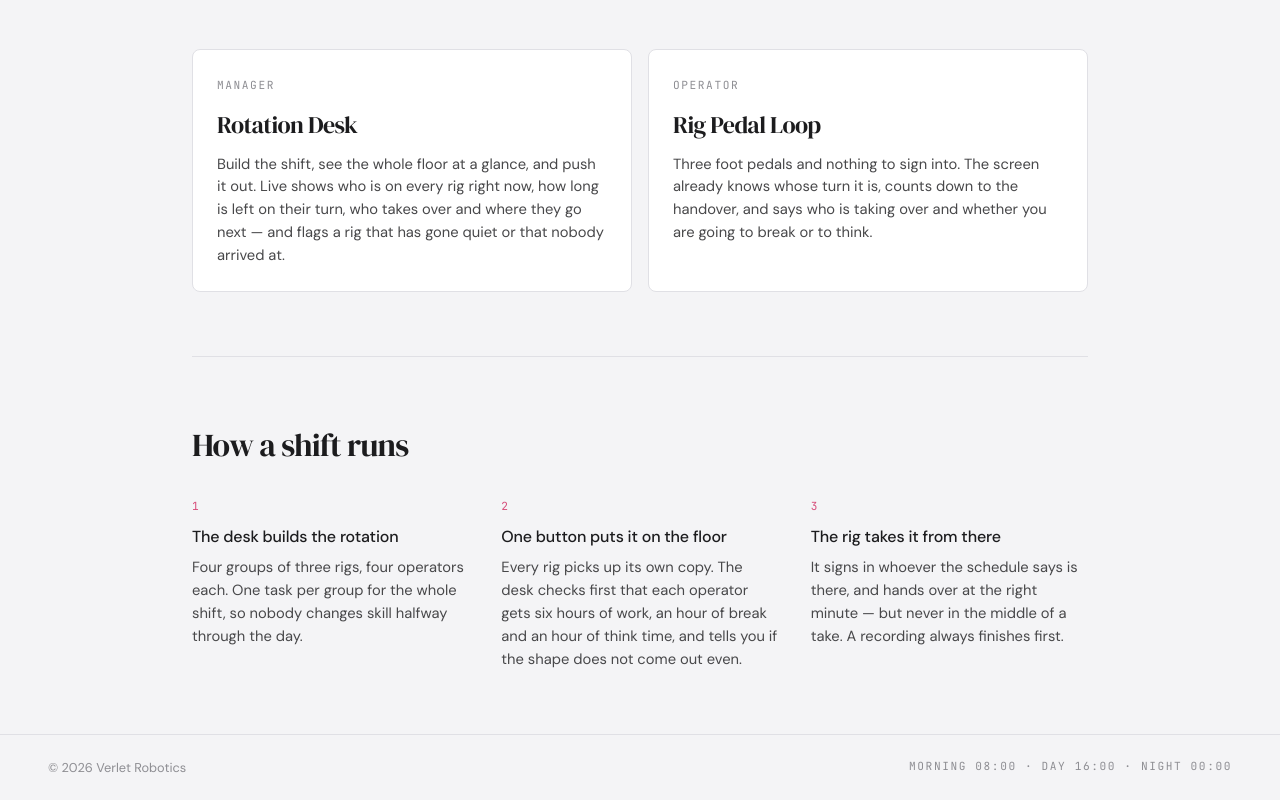
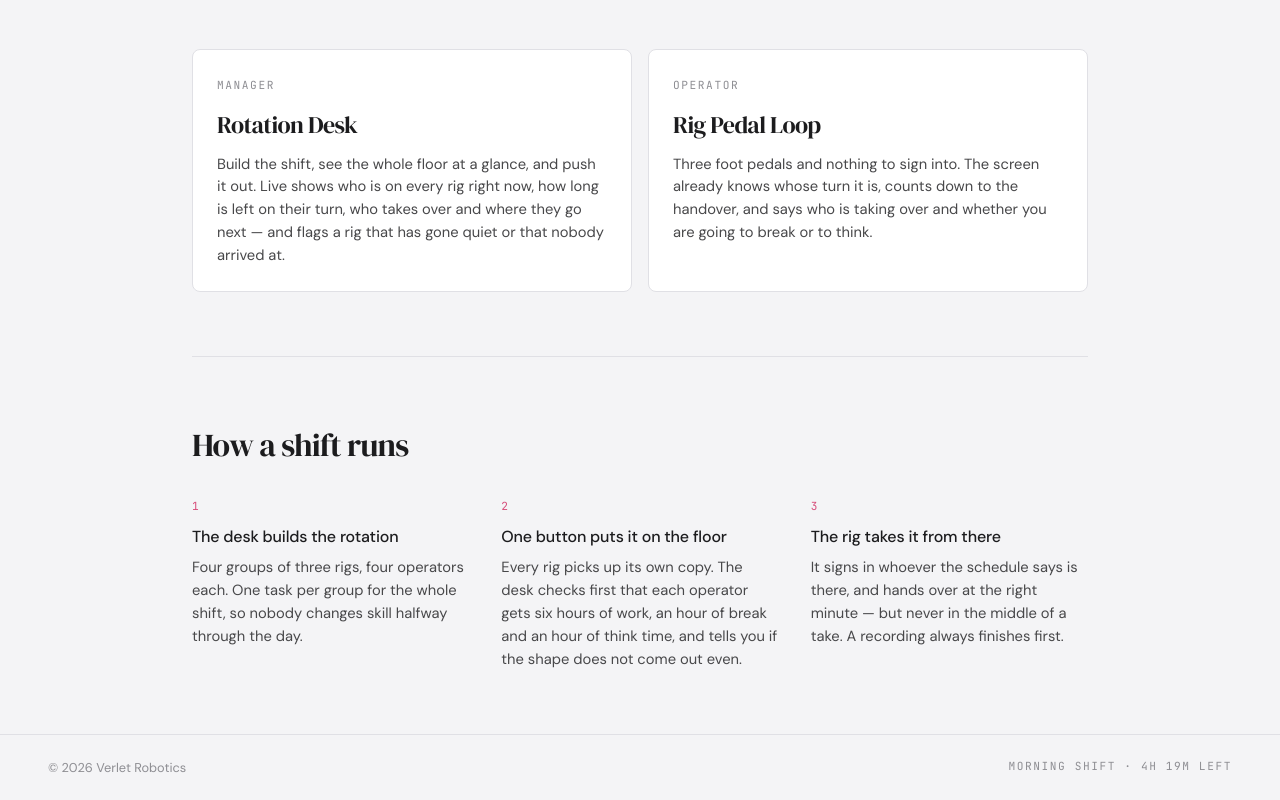
Before and after one commit to k-nizy/Rigs, a website: page index.html in a window 1280 px wide. Shown: the part 414-1214 px from the top of the page. Drawn offline with Linux system fonts and the light colour scheme.

Commit message:
Put the live shift in the footer, not a list of times
The footer listed the three start times, which is a thing a manager
already knows and an operator cannot use. It says which shift is running
and how long is left, which both of them can.

Read from the engine's own SHIFTS table rather than written out here.
The times were hard-coded on this page and nowhere else, which is how a
landing page ends up quietly disagreeing with the floor it describes.

Empty if the script does not run. A wrong shift on a wall is worse than
no shift.

```diff
--- a/index.html
+++ b/index.html
@@ -177,8 +177,51 @@ footer {
 
 <footer>
   <span>&copy; 2026 Verlet Robotics</span>
-  <span class="v-eyebrow">Morning 08:00 &middot; Day 16:00 &middot; Night 00:00</span>
+  <!-- Filled in below. Empty if the script does not run, because a wrong
+       shift on a wall is worse than no shift. -->
+  <span class="v-eyebrow" id="now"></span>
 </footer>
+
+<script src="packages/engine/rotation-engine.js"></script>
+<script>
+/* Which shift is running, right now.
+ *
+ * Read from the engine's own SHIFTS table rather than written out here.
+ * The times were hard-coded on this page and nowhere else was, which is
+ * exactly how a landing page ends up quietly disagreeing with the floor
+ * it describes. The desk and the rig read the same table.
+ */
+(function () {
+  var RE = window.RotationEngine;
+  var out = document.getElementById("now");
+  if (!RE || !RE.SHIFTS || !out) return;
+
+  var LEN = 480;   // every shift is eight hours
+
+  function current(mins) {
+    for (var i = 0; i < RE.SHIFTS.length; i++) {
+      var s = RE.SHIFTS[i];
+      if (mins >= s.start && mins < s.start + LEN) return s;
+    }
+    return null;
+  }
+
+  function tick() {
+    var d = new Date();
+    var mins = d.getHours() * 60 + d.getMinutes();
+    var s = current(mins);
+    if (!s) { out.textContent = ""; return; }
+
+    var left = s.start + LEN - mins;
+    var h = Math.floor(left / 60), m = left % 60;
+    out.textContent = s.label + " shift · "
+      + (h ? h + "h " + m + "m" : m + "m") + " left";
+  }
+
+  tick();
+  setInterval(tick, 30000);
+}());
+</script>
 
 </body>
 </html>
```
